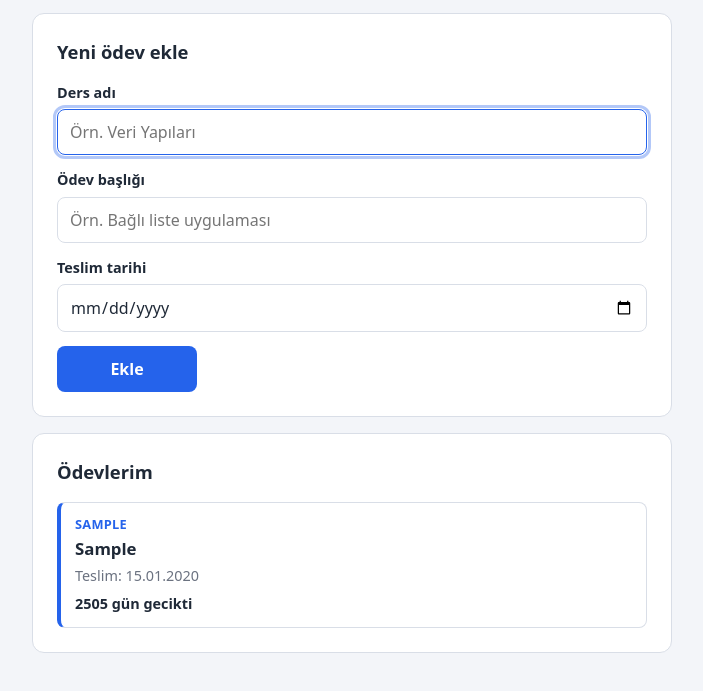
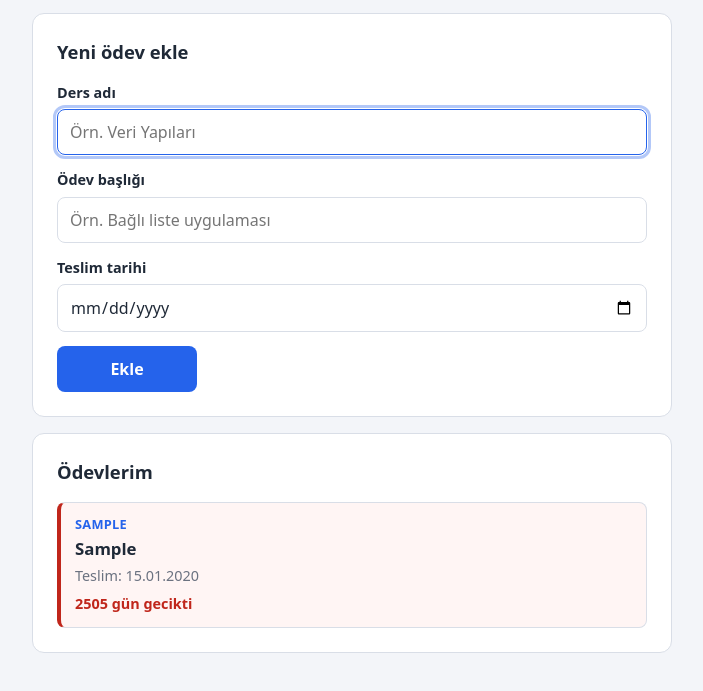
Before and after one commit to summitman001/odev-takipci, a plain HTML site: page index.html in a window 1280 px wide. Both pictures are taken after typing "Sample", "Sample", "2020-01-15" into the empty fields and a click on the button "Ekle". Shown: the part 101-792 px from the top of the page, without its empty margins (288-991 px from the left). Drawn offline with Linux system fonts and the light colour scheme.

Commit message:
Geciken ödevler kırmızı, 3 gün ve altı kalanlar turuncu gösterildi

```diff
--- a/app.js
+++ b/app.js
@@ -58,6 +58,18 @@ function kalanSureMetni(kalanGun) {
   return `${-kalanGun} gün gecikti`;
 }
 
+const YAKIN_GUN_SINIRI = 3;
+
+function aciliyetSinifi(kalanGun) {
+  if (kalanGun < 0) {
+    return "odev--gecmis";
+  }
+  if (kalanGun <= YAKIN_GUN_SINIRI) {
+    return "odev--yakin";
+  }
+  return "";
+}
+
 function uyariGoster(mesaj) {
   uyari.textContent = mesaj;
   uyari.hidden = false;
@@ -96,9 +108,15 @@ function odevElemaniOlustur(odev) {
   tarih.className = "odev-tarih";
   tarih.textContent = `Teslim: ${tarihiBicimle(odev.tarih)}`;
 
+  const kalanGun = kalanGunHesapla(odev.tarih);
+  const sinif = aciliyetSinifi(kalanGun);
+  if (sinif) {
+    li.classList.add(sinif);
+  }
+
   const kalan = document.createElement("p");
   kalan.className = "odev-kalan";
-  kalan.textContent = kalanSureMetni(kalanGunHesapla(odev.tarih));
+  kalan.textContent = kalanSureMetni(kalanGun);
 
   li.append(ders, baslik, tarih, kalan);
   return li;
--- a/style.css
+++ b/style.css
@@ -9,6 +9,10 @@
   --uyari-yazi: #b42318;
   --uyari-zemin: #fef3f2;
   --uyari-cizgi: #fda29b;
+  --gecmis: #c0261b;
+  --gecmis-zemin: #fff5f4;
+  --yakin: #b45309;
+  --yakin-zemin: #fff8eb;
 }
 
 * {
@@ -176,6 +180,24 @@ input.hatali {
   font-weight: 600;
 }
 
+.odev--gecmis {
+  border-left-color: var(--gecmis);
+  background: var(--gecmis-zemin);
+}
+
+.odev--gecmis .odev-kalan {
+  color: var(--gecmis);
+}
+
+.odev--yakin {
+  border-left-color: var(--yakin);
+  background: var(--yakin-zemin);
+}
+
+.odev--yakin .odev-kalan {
+  color: var(--yakin);
+}
+
 @media (min-width: 640px) {
   .kart {
     padding: 24px;
```
